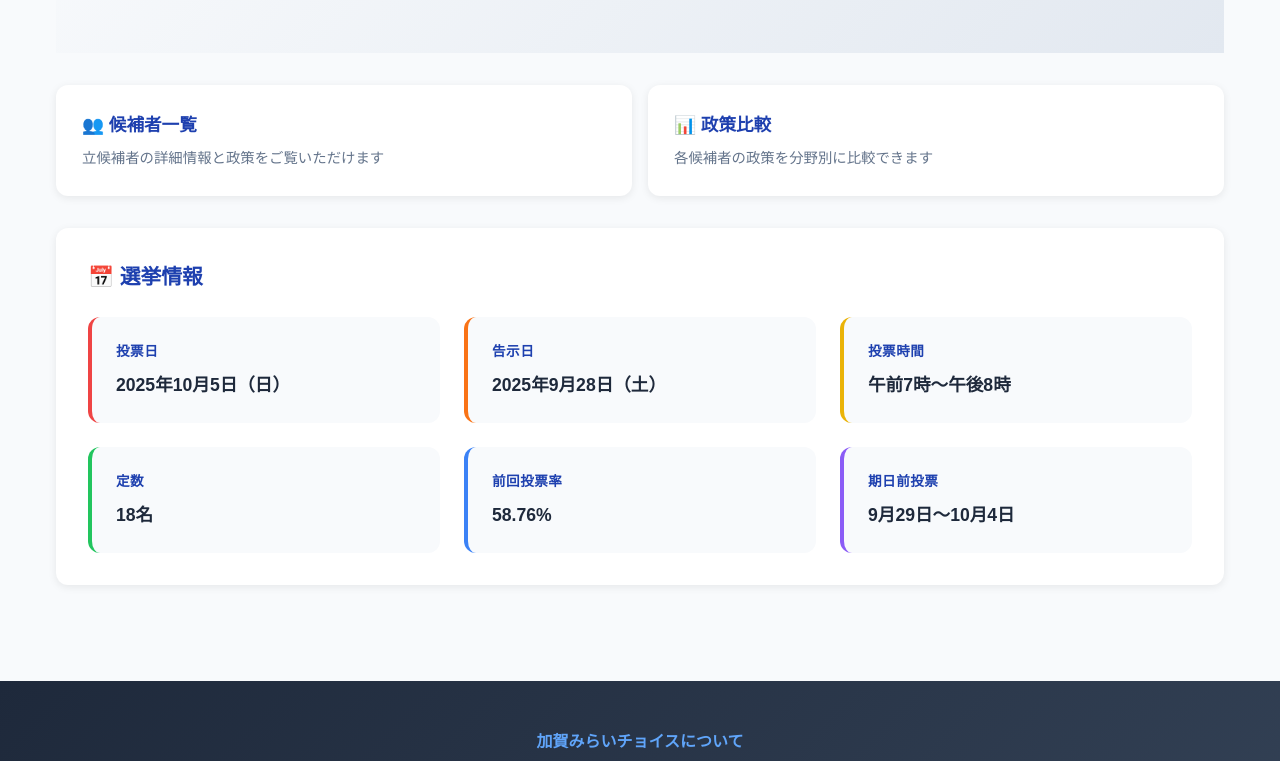
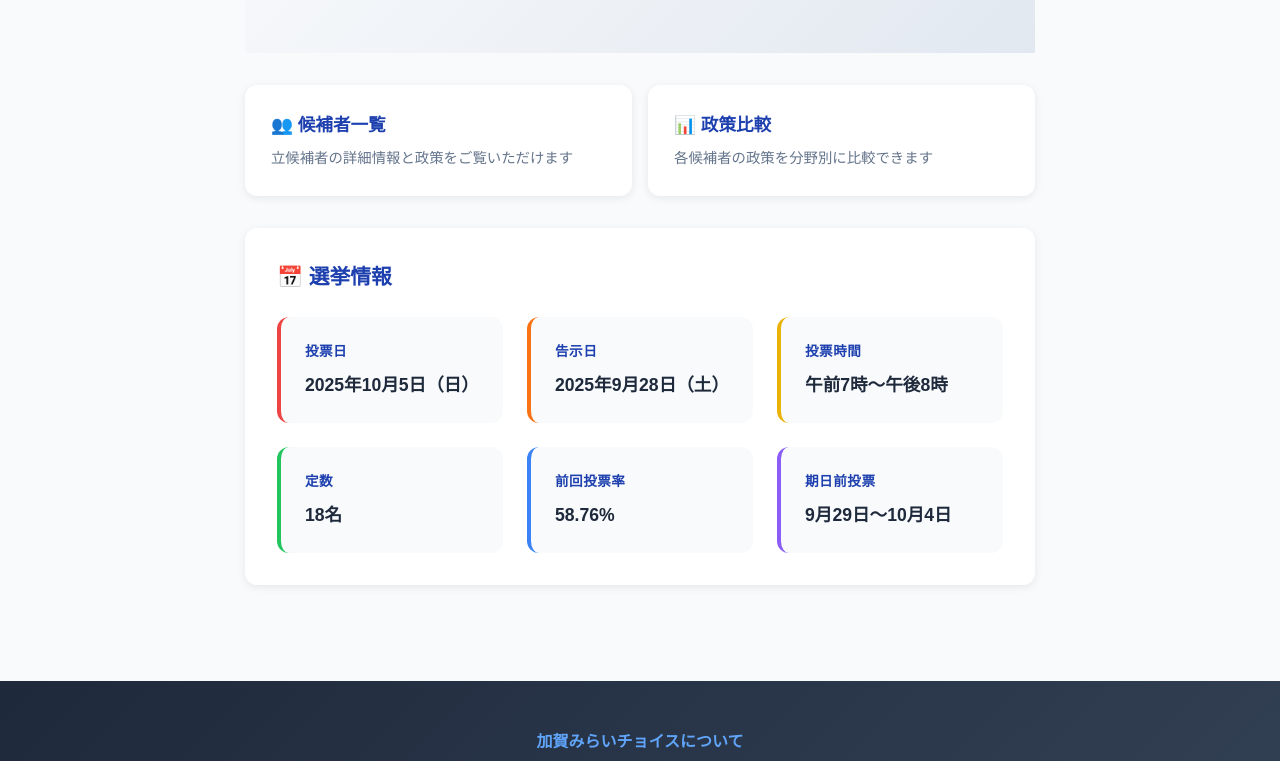
Before and after one commit to politi-kaga/kaga-mirai-choice, a website: page index.html in a window 1280 px wide. Shown: the part 183-944 px from the top of the page. Drawn offline with Linux system fonts and the light colour scheme.

Commit message:
feat: Simplify container layout and update Google Analytics ID
🎯 Container Simplification:
- Remove complex Flexbox adjustments and calc() width calculations
- Return to simple and clean container layout: max-width 1200px, margin 0 auto, padding 0 1rem
- Remove main.container specific adjustments for better compatibility
- Eliminate PC-specific media queries that were causing layout issues

📊 Google Analytics Update:
- Update measurement ID from G-XXXXXXXXXX to G-4LW41SN6NF
- Applied to all generated pages (home, candidates, comparison)
- Real tracking now enabled for production site

✅ Result:
- Clean, simple container layout matching original design
- Proper Google Analytics tracking with real measurement ID

```diff
--- a/css/main.css
+++ b/css/main.css
@@ -20,13 +20,7 @@ body {
     padding: 0;
 }
 
-/* メインコンテンツエリア（main.container）の親としてのflexアイテム調整 */
-main.container {
-    /* flex-shrinkで縮小を防ぐ */
-    flex-shrink: 0;
-    /* 幅計算の安定性を向上 */
-    align-self: center;
-}
+
 
 .header {
     background: linear-gradient(135deg, #1e40af, #3b82f6);
@@ -98,23 +92,6 @@ main.container {
     padding: 0 1rem;
     /* メインコンテンツエリアが残りのスペースを占有 */
     flex-grow: 1;
-    /* Flexbox内での幅計算問題を修正 */
-    width: calc(100% - 2rem);
-    box-sizing: border-box;
-    /* margin設定を強制的に中央寄せ */
-    margin-left: auto !important;
-    margin-right: auto !important;
-    /* 最小幅を確保 */
-    min-width: 0;
-}
-
-/* PC版（1024px以上）でのコンテナ設定 */
-@media (min-width: 1024px) {
-    .container {
-        max-width: 1200px;
-        padding: 0 1rem;
-        width: calc(100% - 2rem);
-    }
 }
 
 .hero {
--- a/generate-site.js
+++ b/generate-site.js
@@ -23,8 +23,8 @@ const config = {
   cssDir: 'css',
   jsDir: 'js',
 
-  // Google Analytics測定ID（後で置き換え可能）
-  googleAnalyticsId: 'G-XXXXXXXXXX',
+  // Google Analytics測定ID
+  googleAnalyticsId: 'G-4LW41SN6NF',
 
   // Google Search Console認証コード（後で置き換え可能）
   googleSiteVerification: 'YOUR_VERIFICATION_CODE_HERE'
--- a/index.html
+++ b/index.html
@@ -35,13 +35,13 @@
     <meta name="google-site-verification" content="YOUR_VERIFICATION_CODE_HERE" />
 
 <!-- Google Analytics (GA4) -->
-<script async src="https://www.googletagmanager.com/gtag/js?id=G-XXXXXXXXXX"></script>
+<script async src="https://www.googletagmanager.com/gtag/js?id=G-4LW41SN6NF"></script>
 <script>
   window.dataLayer = window.dataLayer || [];
   function gtag(){dataLayer.push(arguments);}
   gtag('js', new Date());
 
-  gtag('config', 'G-XXXXXXXXXX');
+  gtag('config', 'G-4LW41SN6NF');
 </script>
 </head>
 <body>
```
Also changed, not shown: candidates/index.html (+2 -2 lines), candidates/sat-hanako-1/index.html (+2 -2 lines), candidates/tanaka-tar-0/index.html (+2 -2 lines), candidates/yamada-jir-2/index.html (+2 -2 lines), comparison/index.html (+2 -2 lines), dist/candidates/index.html, dist/candidates/sat-hanako-1/index.html, dist/candidates/tanaka-tar-0/index.html, dist/candidates/yamada-jir-2/index.html, dist/comparison/index.html, dist/css/main.css, dist/index.html.
